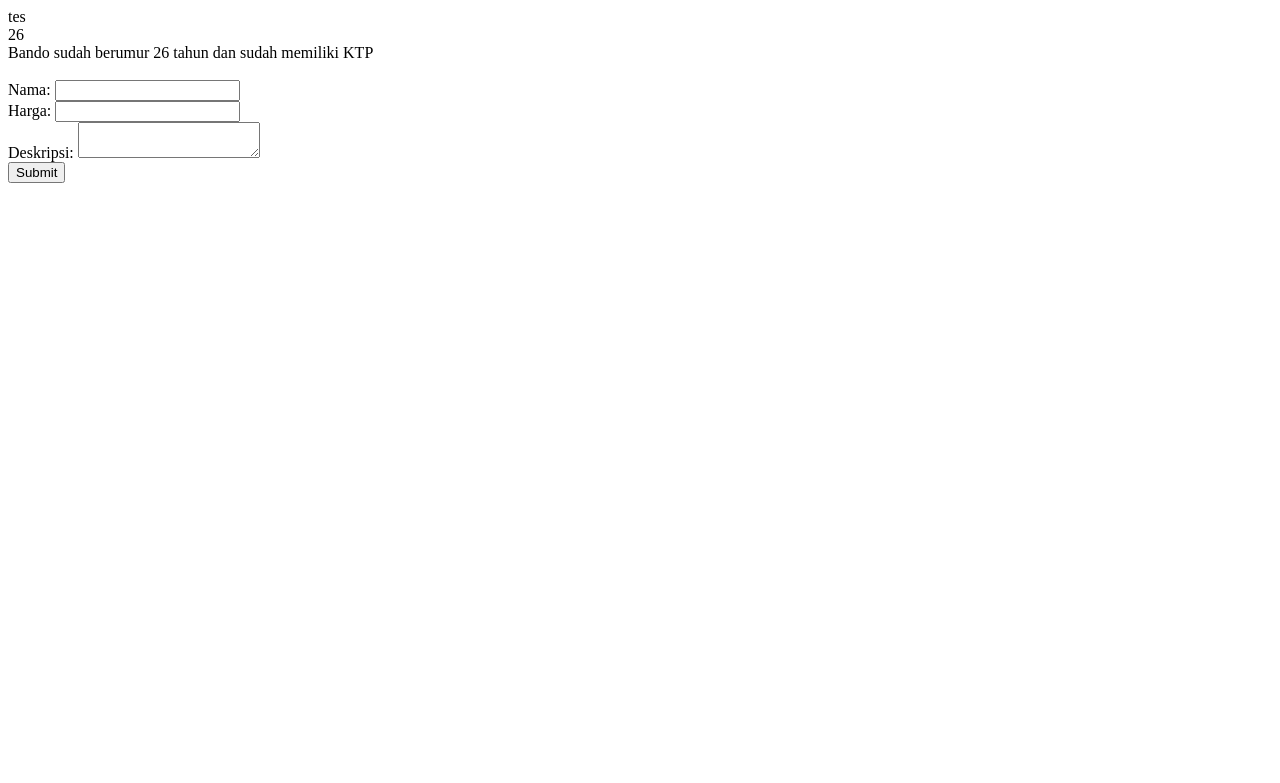
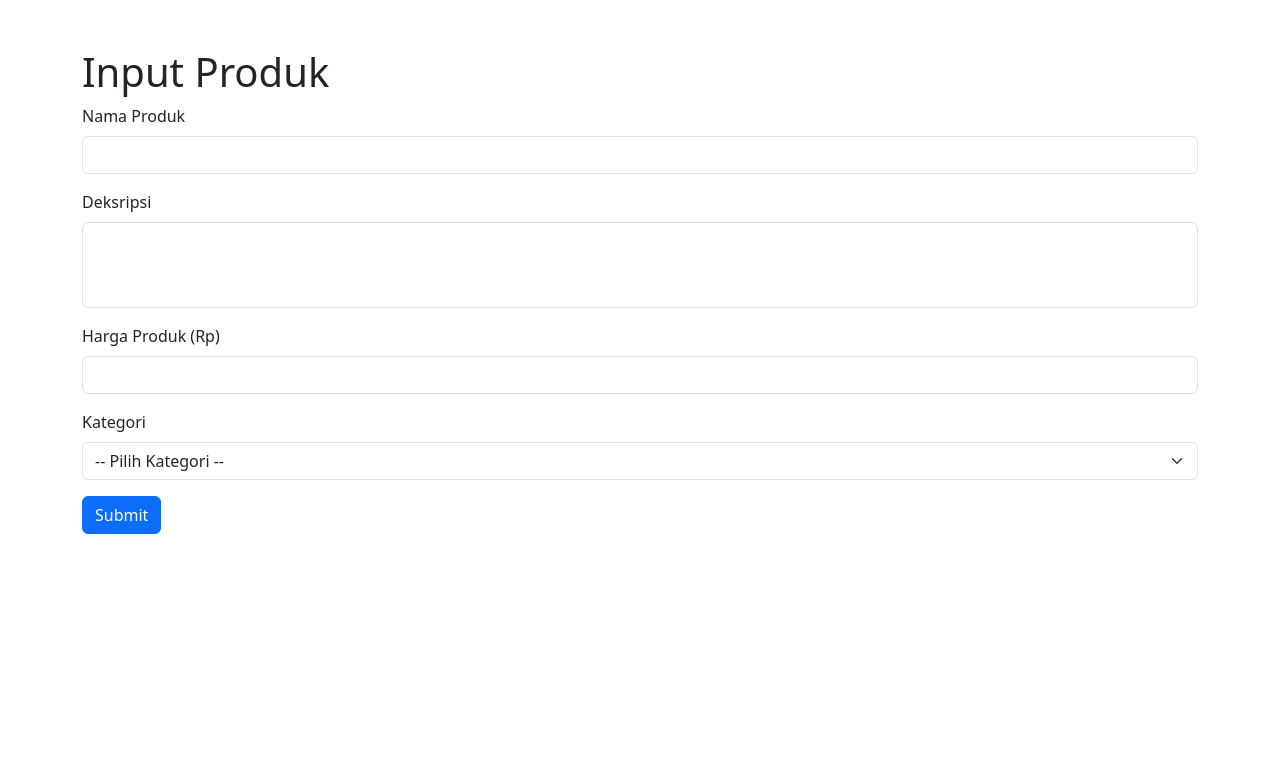
Before and after one commit to bando9/fs-batch4, a PHP site: page /materi-7/index.php in a window 1280 px wide. Shown: the top 783 px of the page. Run offline with PHP 8.4, Linux system fonts and the light colour scheme.

Commit message:
update task-7, improve form input

```diff
--- a/materi-7/index.php
+++ b/materi-7/index.php
@@ -1,31 +1,63 @@
 <?php
-    $nama = "Bando";
-    $tahun_lahir = 1999;
-    $umur = 2025-$tahun_lahir;
+// $nama = "Bando";
+// $tahun_lahir = 1999;
+// $umur = 2025 - $tahun_lahir;
 
-    echo "tes <br>";
-    echo "$umur";
-    echo "<br>";
-    if($umur > 17){
-         echo "$nama sudah berumur $umur tahun dan sudah memiliki KTP <br><br>";
-    }else if($umur > 7){
-        echo "$nama sudah berumur $umur tahun, dia sudah sekolah <br><br>";
-    }
+// echo "tes <br>";
+// echo "$umur";
+// echo "<br>";
+// if ($umur > 17) {
+//     echo "$nama sudah berumur $umur tahun dan sudah memiliki KTP <br><br>";
+// } else if ($umur > 7) {
+//     echo "$nama sudah berumur $umur tahun, dia sudah sekolah <br><br>";
+// }
 ?>
 
 <!DOCTYPE html>
 <html lang="en">
+
 <head>
     <meta charset="UTF-8">
     <meta name="viewport" content="width=device-width, initial-scale=1.0">
     <title>Keranjang</title>
+    <link href="https://cdn.jsdelivr.net/npm/bootstrap@5.3.7/dist/css/bootstrap.min.css" rel="stylesheet" integrity="sha384-LN+7fdVzj6u52u30Kp6M/trliBMCMKTyK833zpbD+pXdCLuTusPj697FH4R/5mcr" crossorigin="anonymous">
+
+    <style>
+        textarea {
+            resize: none;
+        }
+    </style>
 </head>
+
 <body>
-    <form action="welcome.php" method="POST">
-        Nama: <input type="text" name="name" required><br>
-        Harga: <input type="text" name="price" required><br>
-        Deskripsi: <textarea name="description"></textarea><br>
-        <input type="submit">
+    <form action="submit.php" method="POST" class="container mt-5 pb-5">
+        <h1>Input Produk</h1>
+        <div class="mb-3">
+            <label for="nameInput" class="form-label">Nama Produk</label>
+            <input type="text" class="form-control" id="nameInput" name="nameInput" required>
+        </div>
+        <div class="mb-3">
+            <label for="descriptionInput" class="form-label">Deksripsi</label>
+            <textarea class="form-control" id="descriptionInput" name="descriptionInput" rows="3" required></textarea>
+        </div>
+        <div class="mb-3">
+            <label for="priceInput" class="form-label">Harga Produk (Rp)</label>
+            <input type="number" class="form-control" id="priceInput" name="priceInput" required>
+        </div>
+        <div class="mb-3">
+            <label for="category" class="form-label">Kategori</label>
+            <select class="form-select" id="category" name="category" required>
+                <option selected>-- Pilih Kategori --</option>
+                <option value="1">Elektronik</option>
+                <option value="2">Perlengkapan Rumah</option>
+                <option value="3">Fashion</option>
+            </select>
+        </div>
+
+        <button type="submit" class="btn btn-primary">Submit</button>
     </form>
+
+    <script src="https://cdn.jsdelivr.net/npm/bootstrap@5.3.7/dist/js/bootstrap.bundle.min.js" integrity="sha384-ndDqU0Gzau9qJ1lfW4pNLlhNTkCfHzAVBReH9diLvGRem5+R9g2FzA8ZGN954O5Q" crossorigin="anonymous"></script>
 </body>
+
 </html>
```
Also changed, not shown: materi-7/welcome.php (+10 -12 lines).
